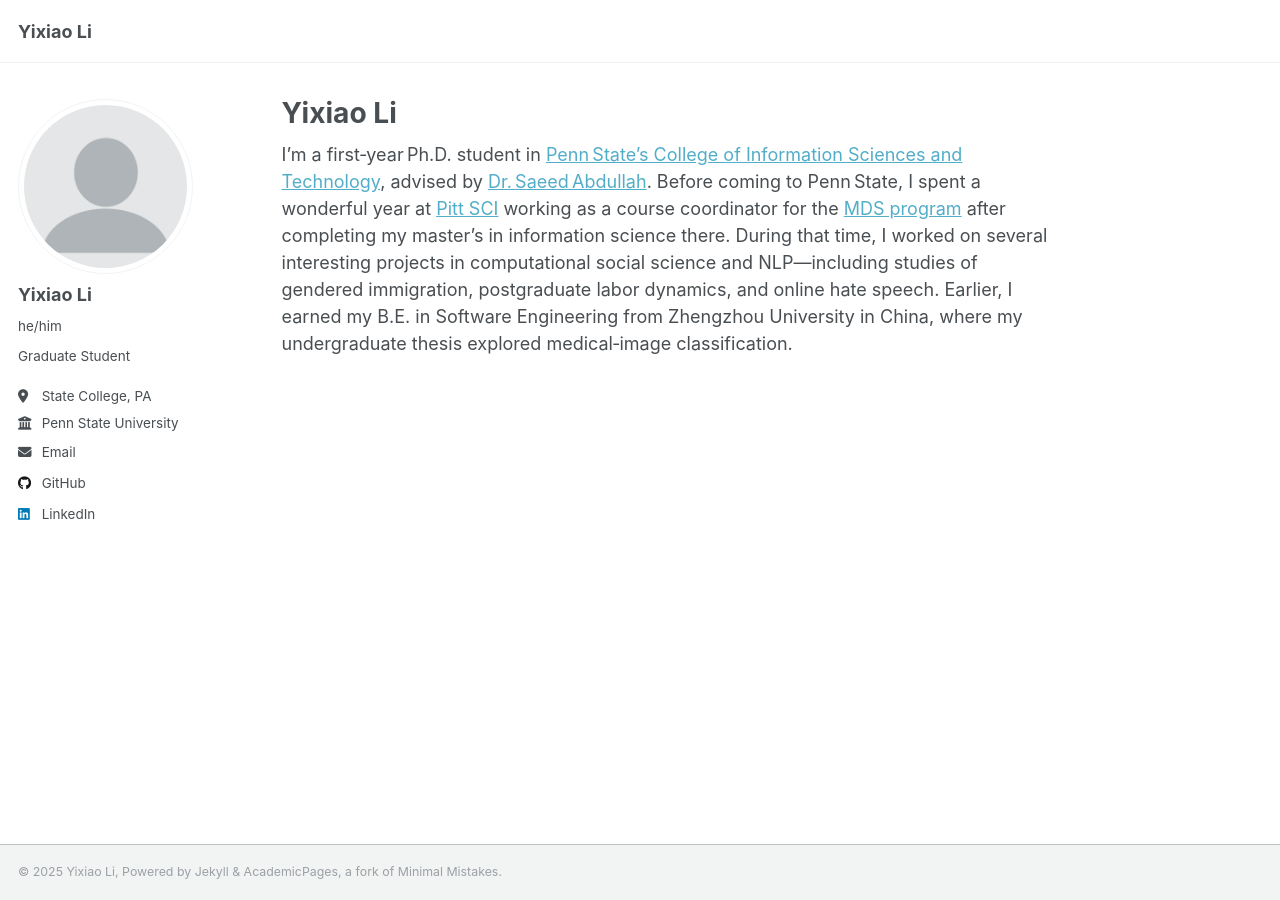
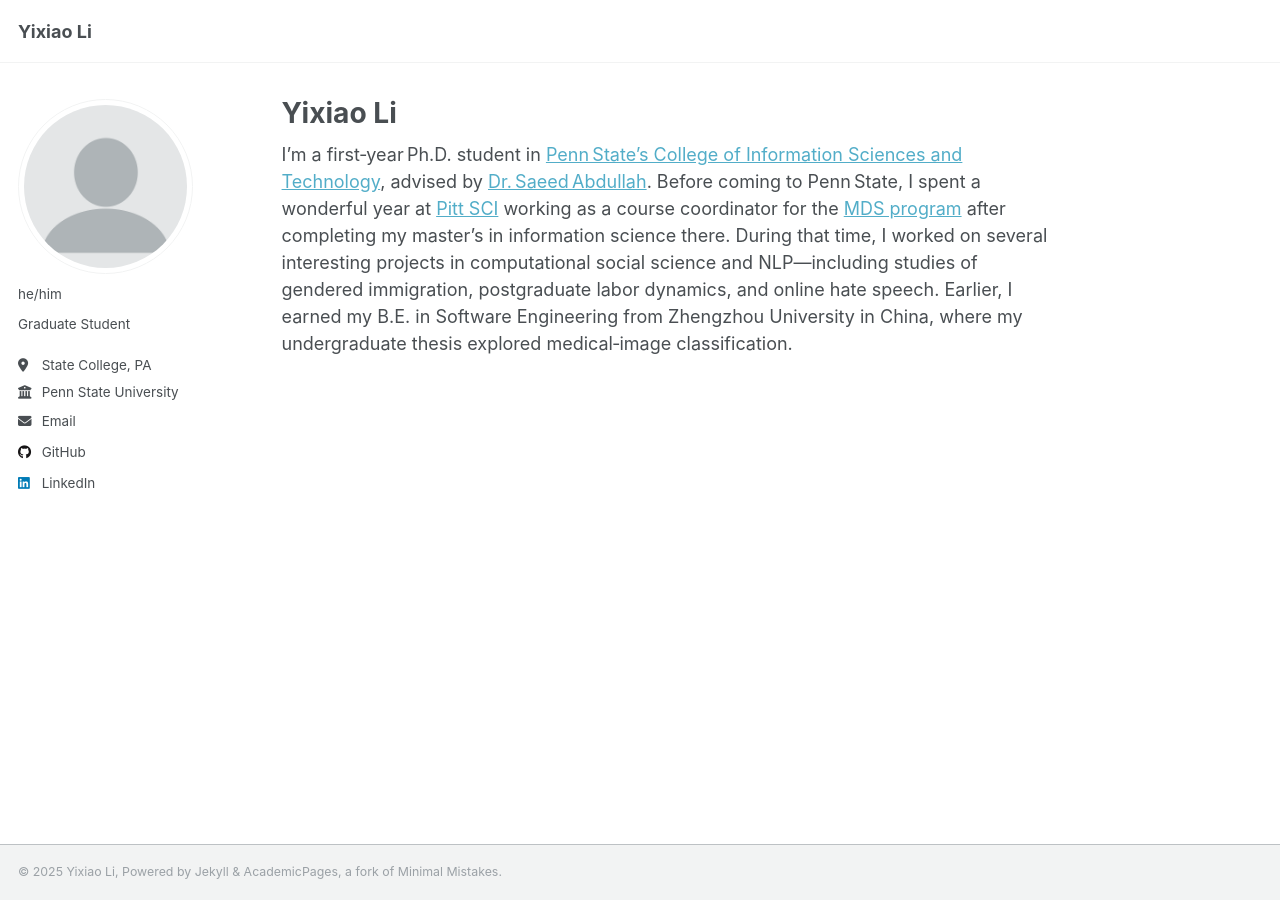
Before and after one commit to yixiaoll/yixiaoll.github.io, a Jekyll site: the page built from _pages/about.md, in a window 1280 px wide. Built offline with Jekyll 4.4.1, drawn with Linux system fonts in a browser that asks for light colours; a script that is not in the unit is left out.

Commit message:
Update _config.yml

```diff
--- a/_config.yml
+++ b/_config.yml
@@ -23,7 +23,7 @@ repository               : # "academicpages/academicpages.github.io"
 author:
   # Biographic information
   avatar           : "profile.png"
-  name             : "Yixiao Li"
+  name             : # "Yixiao Li"
   pronouns         : "he/him"
   bio              : "Graduate Student"
   location         : "State College, PA"
```
